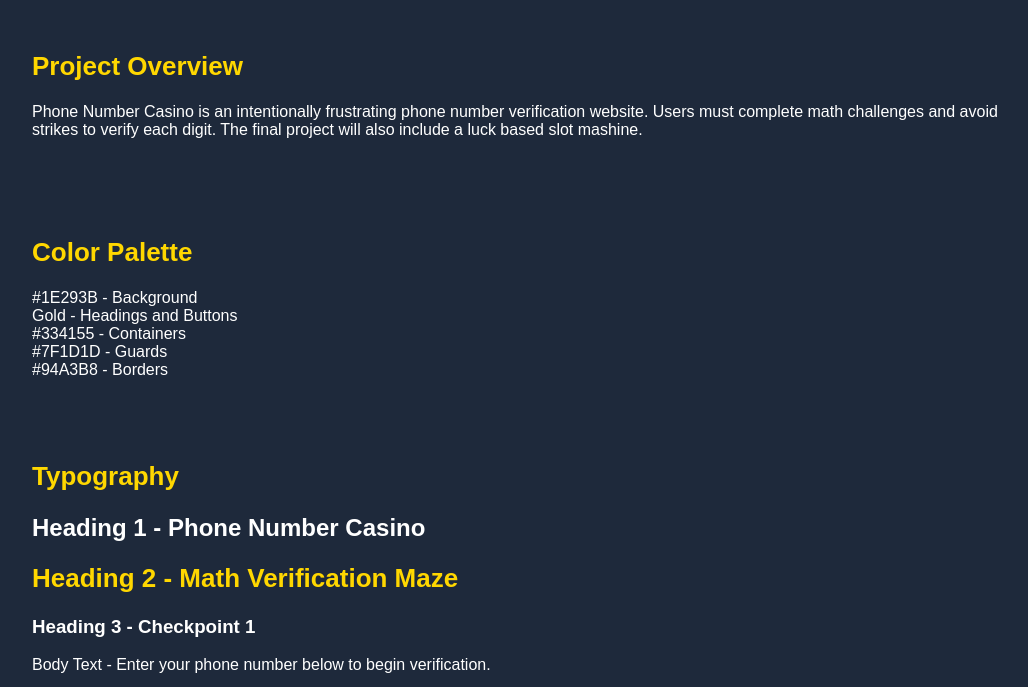
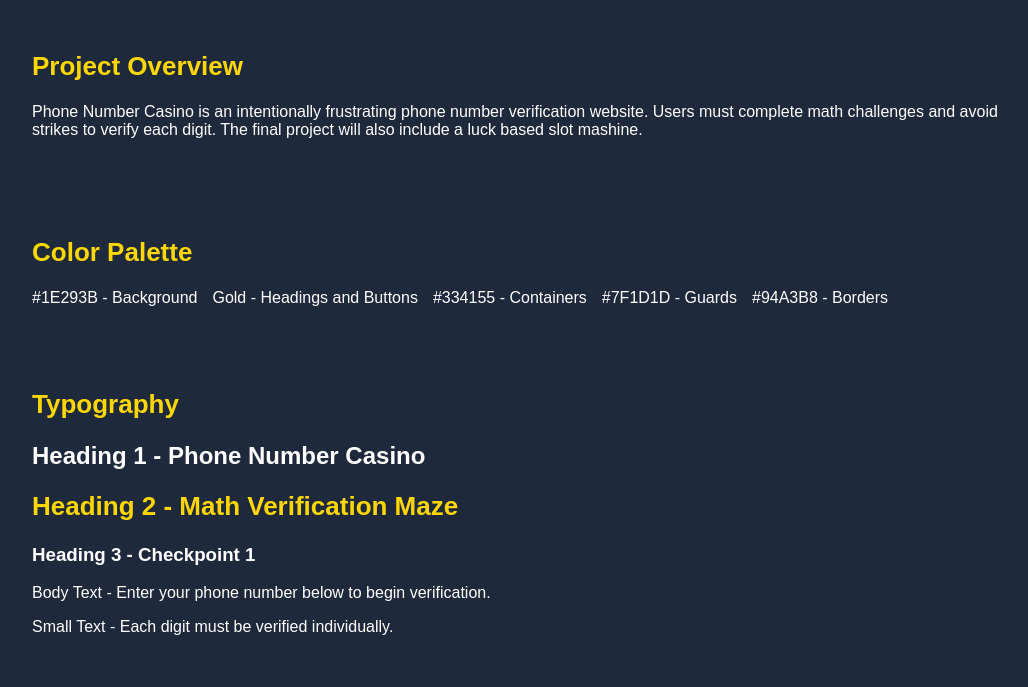
Before and after one commit to AidanSpace-dot/aidanspace-dot.github.io, a plain HTML site: page WA14.html in a window 1280 px wide. Shown: the part 107-794 px from the top of the page, without its empty margins (108-1136 px from the left). Drawn offline with Linux system fonts and the light colour scheme.

Commit message:
Update WA14.css
added color pallate

```diff
--- a/WA14.css
+++ b/WA14.css
@@ -37,3 +37,10 @@ section h2 {
     color: gold;
     font-size: 26px;
 }
+
+/* Color Palette */
+.colors {
+    display: flex;
+    flex-wrap: wrap;
+    gap: 15px;
+}
```
